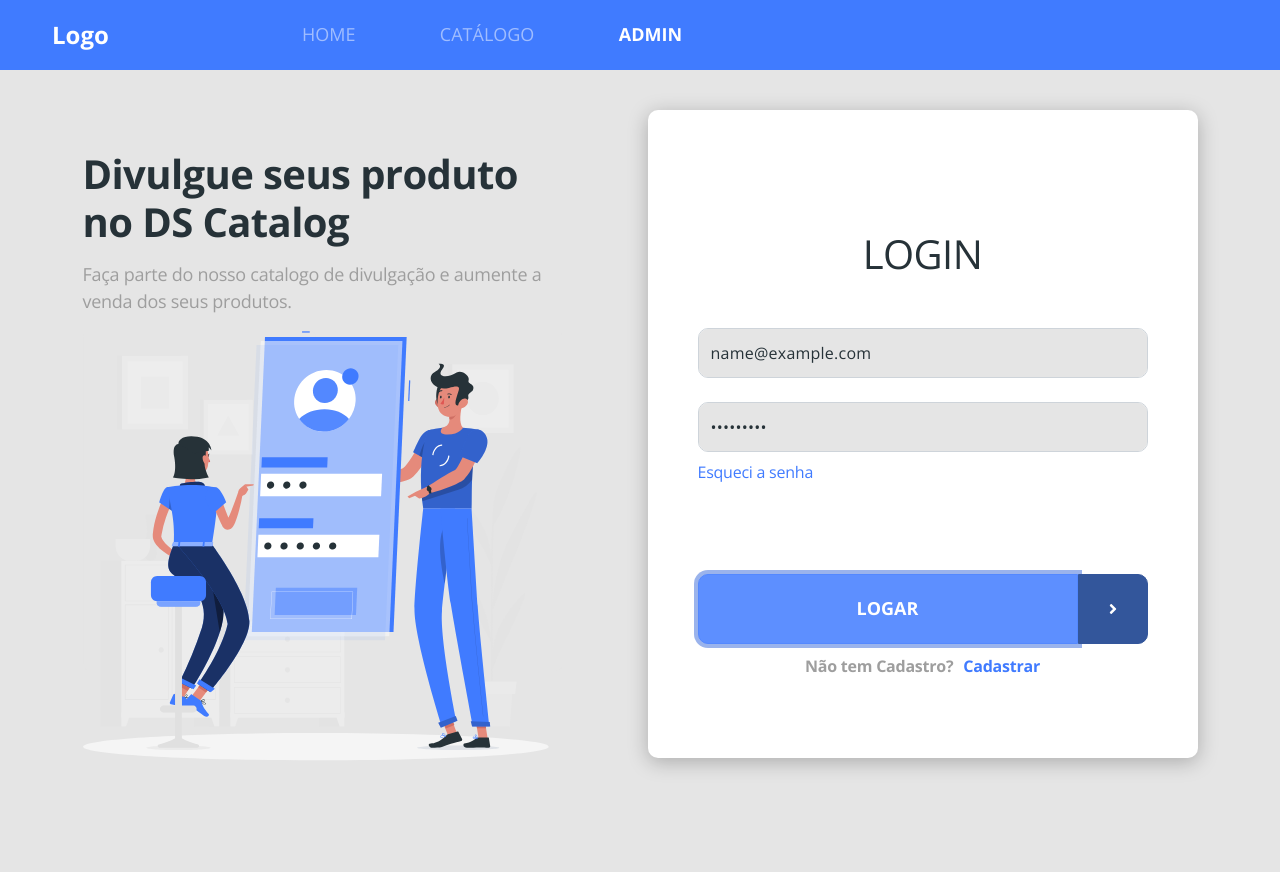
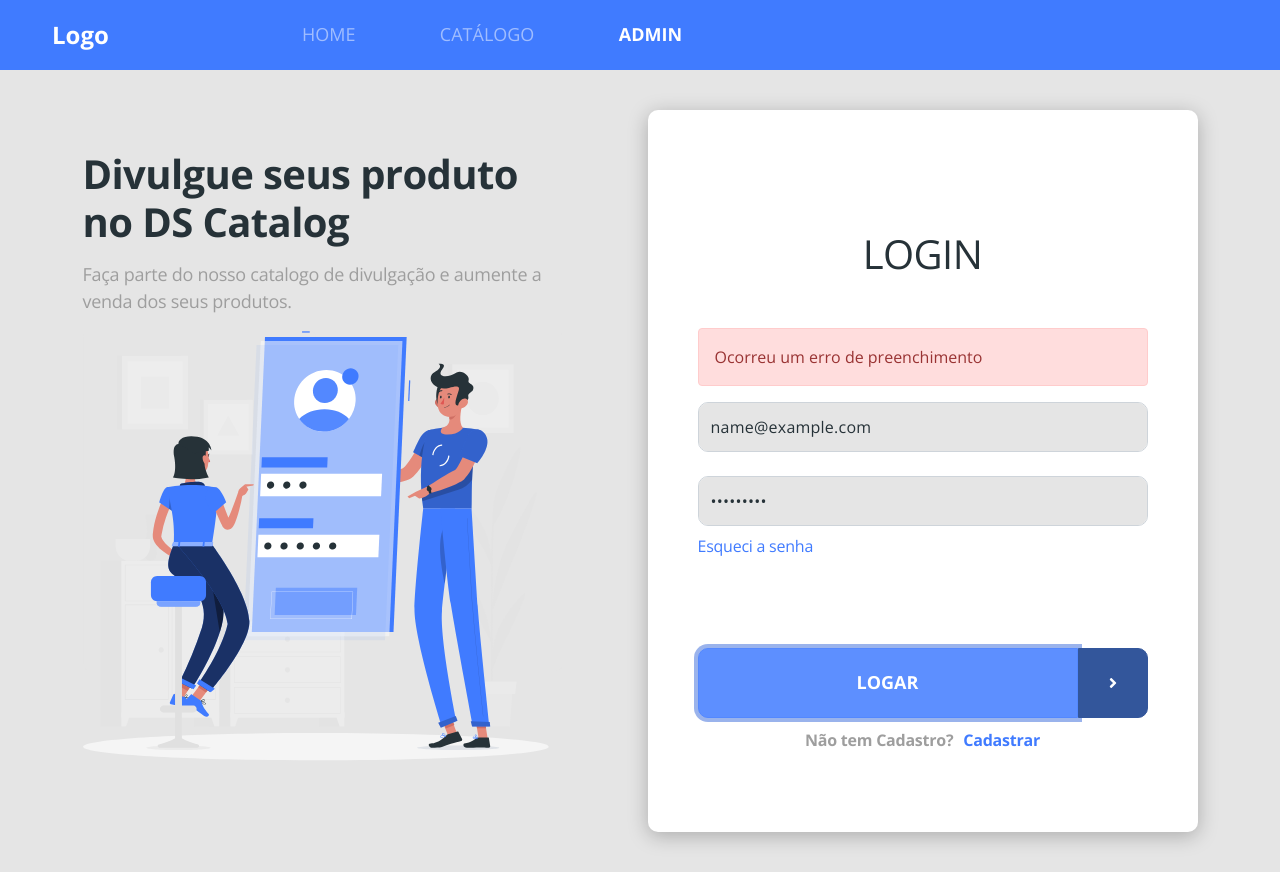
Before and after one commit to linconviana/projeto_react_spring, a React (Create React App) app in the folder frontweb/: page /admin/auth/login in a window 1280 px wide. Both pictures are taken after typing "name@example.com", "Sample123" into the empty fields and a click on the button "LOGAR". Before the commit the page ends 801 px from the top, so only its background shows below. Built offline with nearby package versions, Linux system fonts and the light colour scheme; no server answers.

Commit message:
add base de mensagem de erro no login

```diff
--- a/frontweb/src/assets/styles/custom.scss
+++ b/frontweb/src/assets/styles/custom.scss
@@ -1,5 +1,6 @@
 $theme-colors:(
     'primary': #407bff,
+    'danger': #ff5555
 );
 
 $body-bg: #e5e5e5;
--- a/frontweb/src/pages/Admin/Auth/Login/index.tsx
+++ b/frontweb/src/pages/Admin/Auth/Login/index.tsx
@@ -1,4 +1,4 @@
-import React from "react";
+import React, { useState } from "react";
 import { useForm } from 'react-hook-form';
 import {Link} from 'react-router-dom';
 import ButtonIcon from 'components/ButtonIcon';
@@ -13,17 +13,19 @@
 
 const Login = () => {
 
+    const [hasError, setHasError] = useState(false);
     const { register, handleSubmit } = useForm<FormData>();
     const onSubmit = (formData: FormData) => {
-debugger
 
         requestBackendLogin(formData)
         .then(response => {
             debugger
+            setHasError(false);
             console.log('Sucesso', response);
         })
         .catch(error => {
             debugger
+            setHasError(true);
             console.log('Erro', error.message);
         })
     }
@@ -31,6 +33,13 @@
     return(
         <div className="base-card login-card">
             <h1>Login</h1>
+
+            {/*Mensagens de erros */}
+            {hasError &&
+                <div className="alert alert-danger">
+                    Ocorreu um erro de preenchimento
+                </div>
+            }
             <form onSubmit={handleSubmit(onSubmit)}>
                 <div className="mb-4">
                     <input {...register("username")} type="text" className="form-control base-input" placeholder="Email" name="username" />
```
